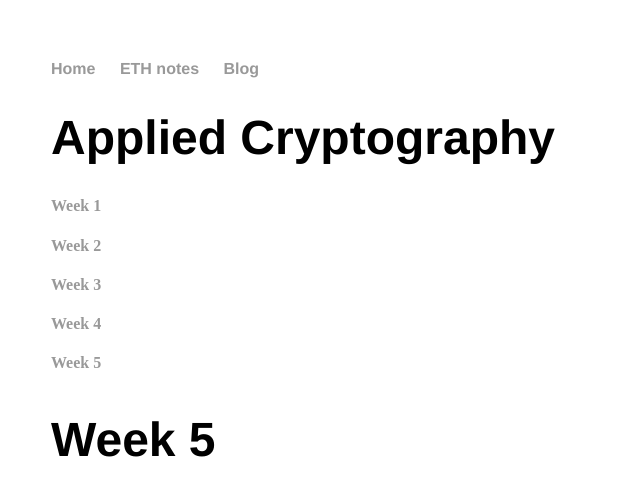
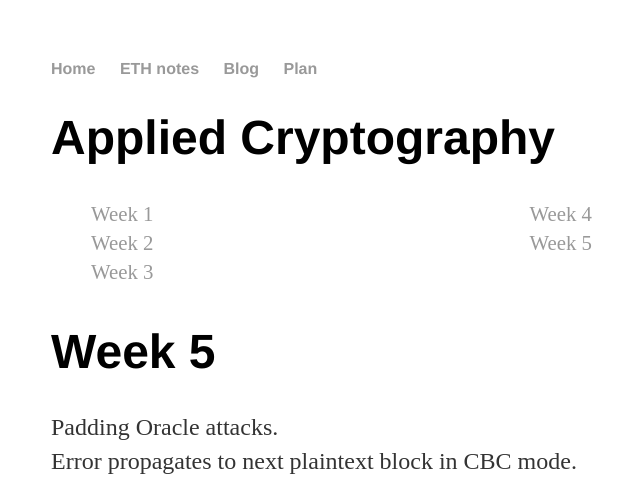
Before and after one commit to Adalsteinnjons/Adalsteinnjons.github.io, a Jekyll site: the page built from _posts/2020-03-18-week-5.md, in a window 1280 px wide. Shown: the top 483 px of the page, without its empty margins (141-781 px from the left). Built offline with Jekyll 4.4.1, drawn with Linux system fonts in a browser that asks for light colours; grey boxes are pictures that could not be loaded.

```diff
--- a/ETH-notes/index.html
+++ b/ETH-notes/index.html
@@ -11,14 +11,16 @@ title: My Notes
 			<div id="#{{ category_name | slugize }}"></div>
 			<p></p>
 
-			<h3 class="category-head">{{ category_name }}</h3>
+			<h2 class="category-head">{{ category_name }}</h2>
 			<a name="{{ category_name | slugize }}"></a>
+			<ul class="eth">
 			{% assign sorted = (site.categories[category_name] | sort:'date')  %}
 			{% for post in sorted %}
 			<article class="archive-item">
-			  <h4><a href="{{ site.baseurl }}{{ post.url }}">{{post.title}}</a></h4>
+			  <li><a href="{{ site.baseurl }}{{ post.url }}">{{post.title}}</a></li>
 			</article>
 			{% endfor %}
+			</ul>
 		  </div>
 		{% endfor %}
 		</div>
--- a/_layouts/applied-crypto.html
+++ b/_layouts/applied-crypto.html
@@ -2,15 +2,15 @@
 layout: default
 ---
 <h1>Applied Cryptography</h1>
-{% assign sorted = (site.categories.Applied-Crypto | sort:'date')  %}
+
+
+<ul class="eth">
+  {% assign sorted = (site.categories.Applied-Crypto | sort:'date')  %}
 {% for post in sorted %}
 			<article class="archive-item">
-			  <h4><a href="{{ site.baseurl }}{{ post.url }}">{{post.title}}</a></h4>
+			  <li><a href="{{ site.baseurl }}{{ post.url }}">{{post.title}}</a></li>
 			</article>
 			{% endfor %}
-
-<ul class="posts">
-
 
   </ul>
 <div class="post">
--- a/_layouts/default.html
+++ b/_layouts/default.html
@@ -12,6 +12,7 @@
 	        		<li><a href="/">Home</a></li>
 		        	<li><a href="/eth-notes">ETH notes</a></li>
 					<li><a href="/blog">Blog</a></li>
+					<li><a href="/plan">Plan</a></li>
 					<!-- <li><a href="/cv">CV</a></li> -->
 	    		</ul>
 			</nav>
--- a/css/main.css
+++ b/css/main.css
@@ -41,3 +41,22 @@ ul.posts {
 ul.posts li {
     list-style: none;
 }
+
+ul.eth {
+    -webkit-columns: 2;
+    -moz-columns: 2;
+    columns: 2;
+    -webkit-column-width: 200px;
+     -moz-column-width: 200px;
+          column-width: 200px;
+    list-style-position: inside;
+    list-style-type: none;
+    margin: 20px auto 40px;
+    font-size: 1.3em;
+
+
+  }
+
+ul.eth li{
+    padding-top: 5px;
+}
```
Also changed, not shown: _posts/2020-03-22-plan.md (added, +18 -0 lines), README.md.
